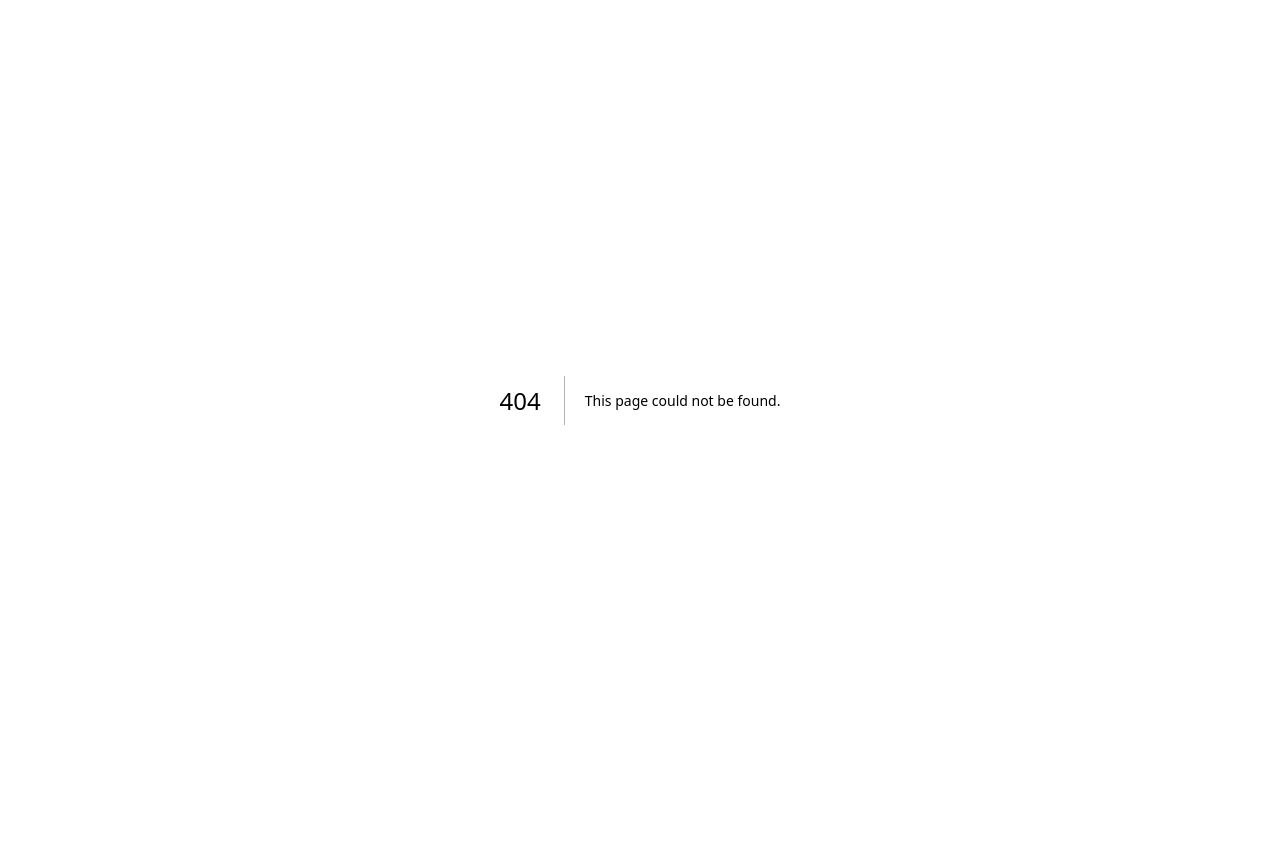
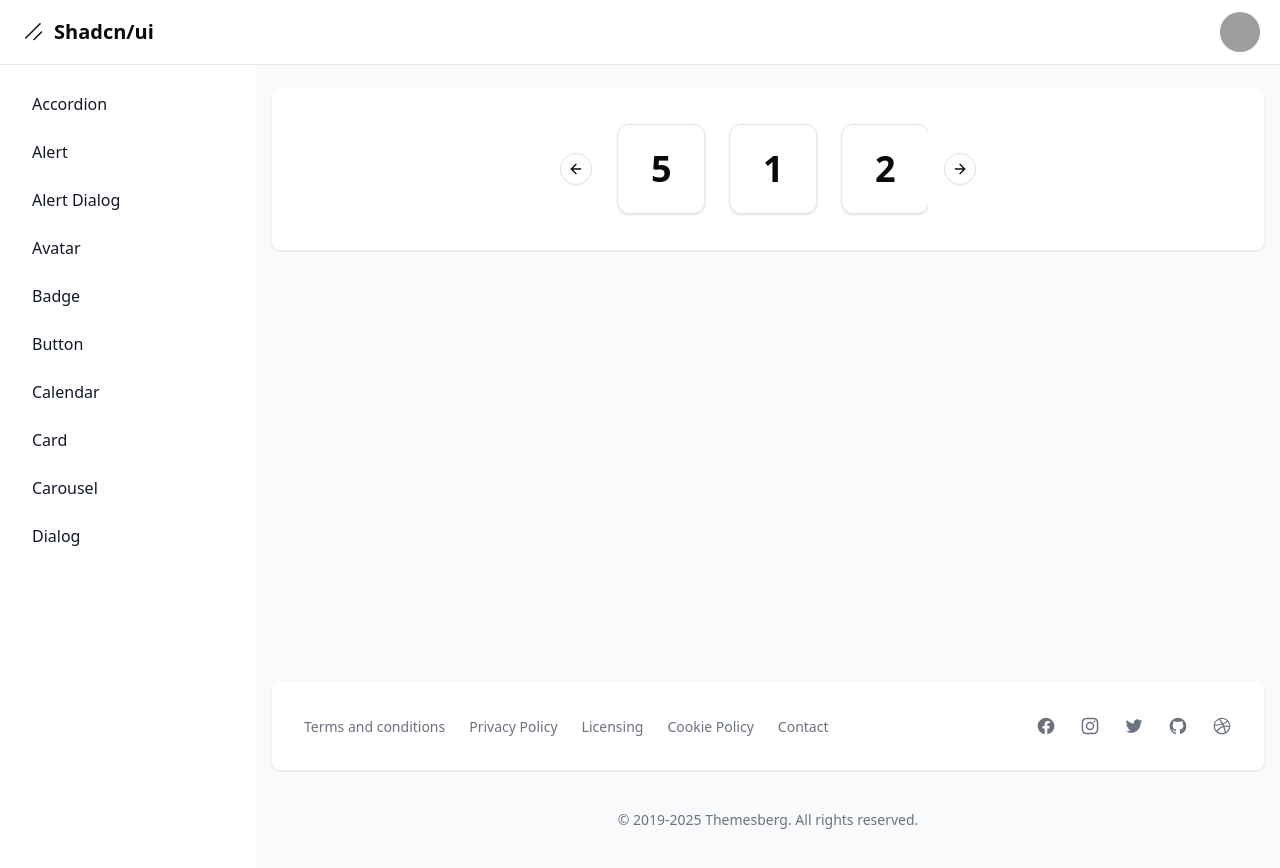
Before and after one commit to michaelrondon27/shadcn-ui, a Next.js app: page /dashboard/carousel in a window 1280 px wide. Before the commit this address had no page. Before the commit the page ends 800 px from the top, so only its background shows below. Built offline with nearby package versions, Linux system fonts and the light colour scheme; grey boxes are pictures that could not be loaded.

Commit message:
22. Carousel

```diff
--- /dev/null
+++ b/src/app/dashboard/carousel/page.tsx
@@ -0,0 +1,39 @@
+"use client";
+
+import Autoplay from 'embla-carousel-autoplay';
+
+import { Card, CardContent } from "@/components/ui/card";
+import { Carousel, CarouselContent, CarouselItem, CarouselNext, CarouselPrevious } from "@/components/ui/carousel";
+
+export default function Page() {
+    return (
+        <div className="w-full flex justify-center">
+            <Carousel
+                className="w-full max-w-xs"
+                opts={{
+                    // dragFree: true,
+                    loop: true
+                }}
+                plugins={[ Autoplay({ delay: 1000 }) ]}
+            >
+                <CarouselContent>
+                    {Array.from({ length: 5 }).map((_, index) => (
+                        <CarouselItem className="md:basis-1/2 lg:basis-1/3" key={ index }>
+                            <div className="p-1">
+                                <Card>
+                                    <CardContent className="flex aspect-square items-center justify-center p-6">
+                                        <span className="text-4xl font-semibold">{ index + 1 }</span>
+                                    </CardContent>
+                                </Card>
+                            </div>
+                        </CarouselItem>
+                    ))}
+                </CarouselContent>
+
+                <CarouselPrevious className="hidden sm:flex justify-center items-center" />
+
+                <CarouselNext className="hidden sm:flex justify-center items-center" />
+            </Carousel>
+        </div>
+    );
+}
--- a/src/app/dashboard/layout.tsx
+++ b/src/app/dashboard/layout.tsx
@@ -11,6 +11,7 @@
     { name: "button", href: "button" },
     { name: "calendar", href: "calendar" },
     { name: "card", href: "card" },
+    { name: "carousel", href: "carousel" },
     { name: "dialog", href: "dialog" }
 ];
 
--- /dev/null
+++ b/src/components/ui/carousel.tsx
@@ -0,0 +1,261 @@
+"use client"
+
+import * as React from "react"
+import useEmblaCarousel, {
+    type UseEmblaCarouselType,
+} from "embla-carousel-react"
+import { ArrowLeft, ArrowRight } from "lucide-react"
+
+import { cn } from "@/lib/utils"
+import { Button } from "@/components/ui/button"
+
+type CarouselApi = UseEmblaCarouselType[1]
+type UseCarouselParameters = Parameters<typeof useEmblaCarousel>
+type CarouselOptions = UseCarouselParameters[0]
+type CarouselPlugin = UseCarouselParameters[1]
+
+type CarouselProps = {
+    opts?: CarouselOptions
+    plugins?: CarouselPlugin
+    orientation?: "horizontal" | "vertical"
+    setApi?: (api: CarouselApi) => void
+}
+
+type CarouselContextProps = {
+    carouselRef: ReturnType<typeof useEmblaCarousel>[0]
+    api: ReturnType<typeof useEmblaCarousel>[1]
+    scrollPrev: () => void
+    scrollNext: () => void
+    canScrollPrev: boolean
+    canScrollNext: boolean
+} & CarouselProps
+
+const CarouselContext = React.createContext<CarouselContextProps | null>(null)
+
+function useCarousel() {
+    const context = React.useContext(CarouselContext)
+
+    if (!context) {
+        throw new Error("useCarousel must be used within a <Carousel />")
+    }
+
+    return context
+}
+
+const Carousel = React.forwardRef<
+    HTMLDivElement,
+    React.HTMLAttributes<HTMLDivElement> & CarouselProps
+>(
+    (
+        {
+            orientation = "horizontal",
+            opts,
+            setApi,
+            plugins,
+            className,
+            children,
+            ...props
+        },
+        ref
+    ) => {
+        const [carouselRef, api] = useEmblaCarousel(
+            {
+                ...opts,
+                axis: orientation === "horizontal" ? "x" : "y",
+            },
+            plugins
+        )
+        const [canScrollPrev, setCanScrollPrev] = React.useState(false)
+        const [canScrollNext, setCanScrollNext] = React.useState(false)
+
+        const onSelect = React.useCallback((api: CarouselApi) => {
+            if (!api) {
+                return
+            }
+
+            setCanScrollPrev(api.canScrollPrev())
+            setCanScrollNext(api.canScrollNext())
+        }, [])
+
+        const scrollPrev = React.useCallback(() => {
+            api?.scrollPrev()
+        }, [api])
+
+        const scrollNext = React.useCallback(() => {
+            api?.scrollNext()
+        }, [api])
+
+        const handleKeyDown = React.useCallback(
+            (event: React.KeyboardEvent<HTMLDivElement>) => {
+                if (event.key === "ArrowLeft") {
+                    event.preventDefault()
+                    scrollPrev()
+                } else if (event.key === "ArrowRight") {
+                    event.preventDefault()
+                    scrollNext()
+                }
+            },
+            [scrollPrev, scrollNext]
+        )
+
+        React.useEffect(() => {
+            if (!api || !setApi) {
+                return
+            }
+
+            setApi(api)
+        }, [api, setApi])
+
+        React.useEffect(() => {
+            if (!api) {
+                return
+            }
+
+            onSelect(api)
+            api.on("reInit", onSelect)
+            api.on("select", onSelect)
+
+            return () => {
+                api?.off("select", onSelect)
+            }
+        }, [api, onSelect])
+
+        return (
+            <CarouselContext.Provider
+                value={{
+                    carouselRef,
+                    api: api,
+                    opts,
+                    orientation: orientation || (opts?.axis === "y" ? "vertical" : "horizontal"),
+                    scrollPrev,
+                    scrollNext,
+                    canScrollPrev,
+                    canScrollNext,
+                }}
+            >
+                <div
+                    ref={ref}
+                    onKeyDownCapture={handleKeyDown}
+                    className={cn("relative", className)}
+                    role="region"
+                    aria-roledescription="carousel"
+                    {...props}
+                >
+                    {children}
+                </div>
+            </CarouselContext.Provider>
+        )
+    }
+)
+Carousel.displayName = "Carousel"
+
+const CarouselContent = React.forwardRef<
+    HTMLDivElement,
+    React.HTMLAttributes<HTMLDivElement>
+>(({ className, ...props }, ref) => {
+    const { carouselRef, orientation } = useCarousel()
+
+    return (
+        <div ref={carouselRef} className="overflow-hidden">
+            <div
+                ref={ref}
+                className={cn(
+                    "flex",
+                    orientation === "horizontal" ? "-ml-4" : "-mt-4 flex-col",
+                    className
+                )}
+                {...props}
+            />
+        </div>
+    )
+})
+CarouselContent.displayName = "CarouselContent"
+
+const CarouselItem = React.forwardRef<
+    HTMLDivElement,
+    React.HTMLAttributes<HTMLDivElement>
+>(({ className, ...props }, ref) => {
+    const { orientation } = useCarousel()
+
+    return (
+        <div
+            ref={ref}
+            role="group"
+            aria-roledescription="slide"
+            className={cn(
+                "min-w-0 shrink-0 grow-0 basis-full",
+                orientation === "horizontal" ? "pl-4" : "pt-4",
+                className
+            )}
+            {...props}
+        />
+    )
+})
+CarouselItem.displayName = "CarouselItem"
+
+const CarouselPrevious = React.forwardRef<
+    HTMLButtonElement,
+    React.ComponentProps<typeof Button>
+>(({ className, variant = "outline", size = "icon", ...props }, ref) => {
+    const { orientation, scrollPrev, canScrollPrev } = useCarousel()
+
+    return (
+        <Button
+            ref={ref}
+            variant={variant}
+            size={size}
+            className={cn(
+                "absolute  h-8 w-8 rounded-full",
+                orientation === "horizontal"
+                ? "-left-12 top-1/2 -translate-y-1/2"
+                : "-top-12 left-1/2 -translate-x-1/2 rotate-90",
+                className
+            )}
+            disabled={!canScrollPrev}
+            onClick={scrollPrev}
+            {...props}
+        >
+            <ArrowLeft className="h-4 w-4" />
+            <span className="sr-only">Previous slide</span>
+        </Button>
+    )
+})
+CarouselPrevious.displayName = "CarouselPrevious"
+
+const CarouselNext = React.forwardRef<
+    HTMLButtonElement,
+    React.ComponentProps<typeof Button>
+>(({ className, variant = "outline", size = "icon", ...props }, ref) => {
+    const { orientation, scrollNext, canScrollNext } = useCarousel()
+
+    return (
+        <Button
+            ref={ref}
+            variant={variant}
+            size={size}
+            className={cn(
+                "absolute h-8 w-8 rounded-full",
+                orientation === "horizontal"
+                ? "-right-12 top-1/2 -translate-y-1/2"
+                : "-bottom-12 left-1/2 -translate-x-1/2 rotate-90",
+                className
+            )}
+            disabled={!canScrollNext}
+            onClick={scrollNext}
+            {...props}
+        >
+            <ArrowRight className="h-4 w-4" />
+            <span className="sr-only">Next slide</span>
+        </Button>
+    )
+})
+CarouselNext.displayName = "CarouselNext"
+
+export {
+    type CarouselApi,
+    Carousel,
+    CarouselContent,
+    CarouselItem,
+    CarouselPrevious,
+    CarouselNext,
+}
```
Also changed, not shown: package.json (+6 -6 lines), 1 other file (tests, documents, lock files or other folders).
